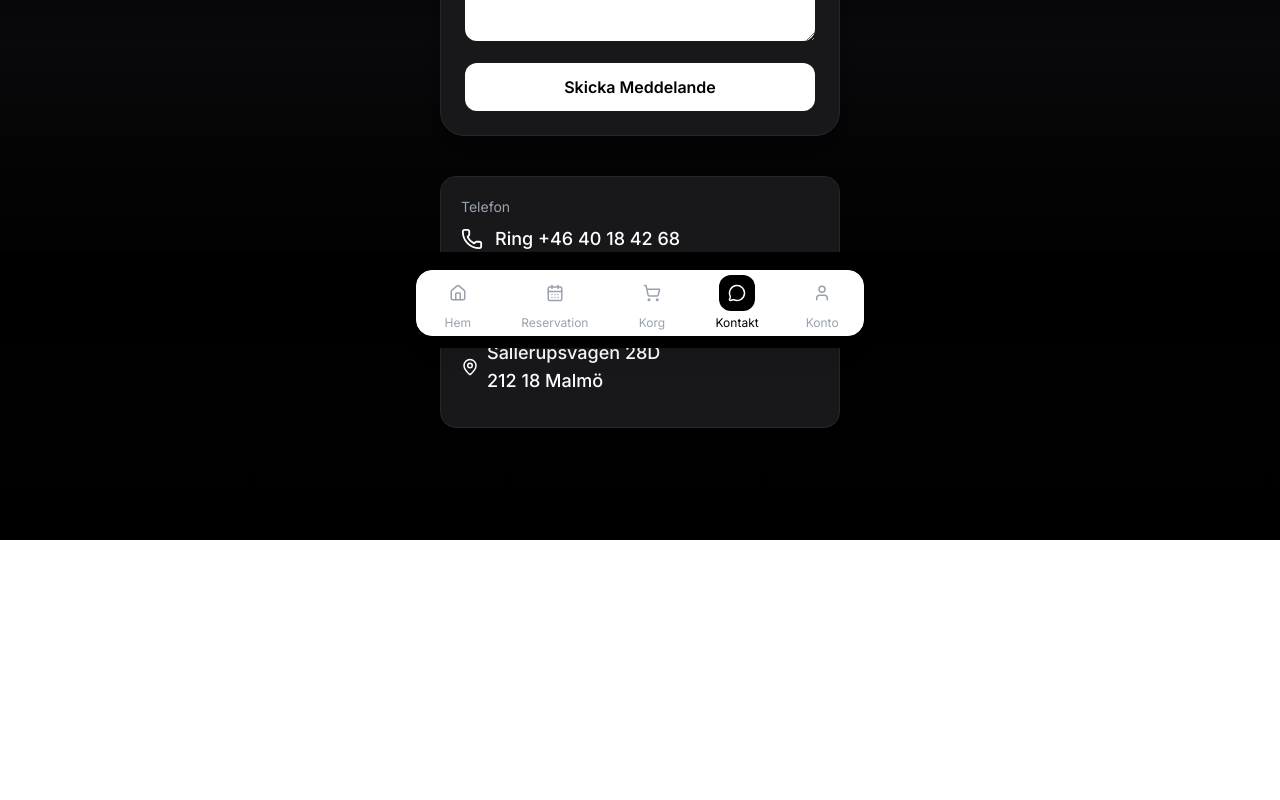
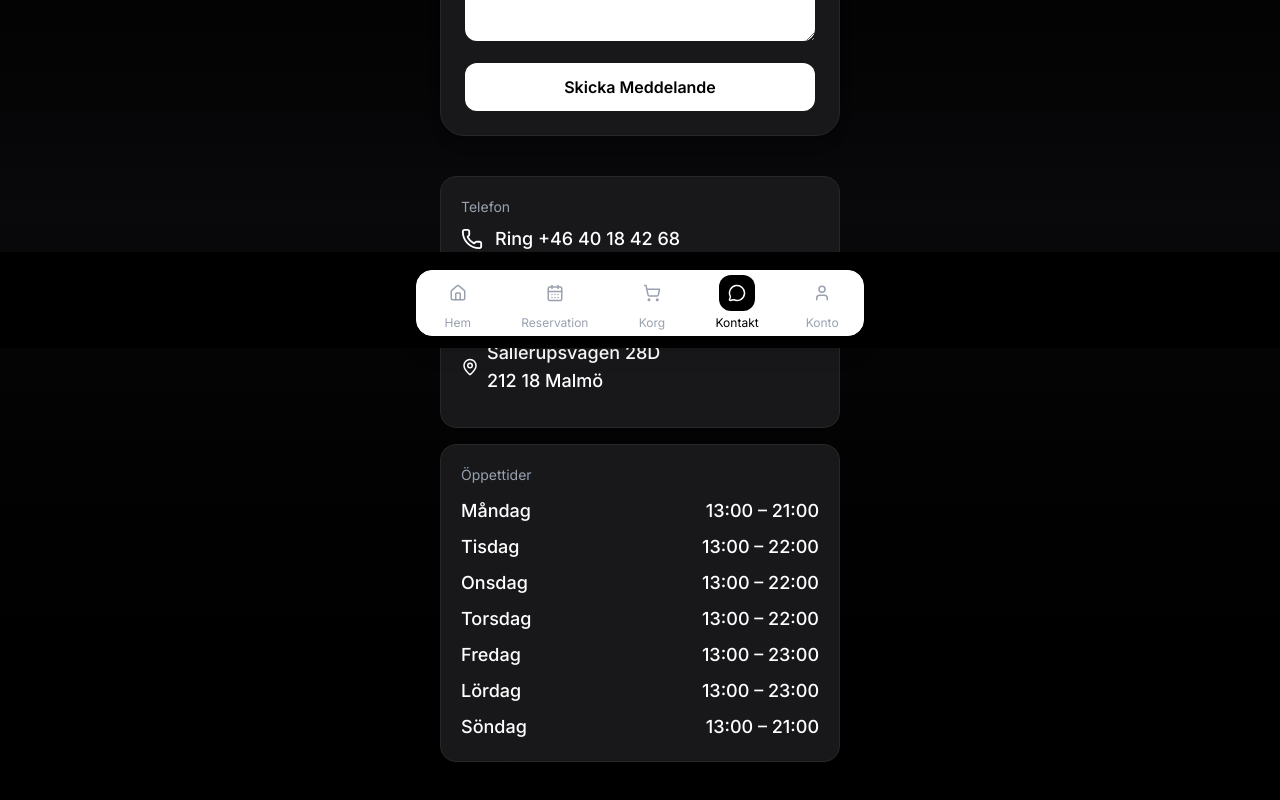
Before and after one commit to eyuptekbas-rgb/ellstorpskrog, a Next.js app: page /kontakt in a window 1280 px wide. Shown: the part 452-1252 px from the top of the page. Before the commit the page ends 992 px from the top, so only its background shows below. Built offline with nearby package versions, Linux system fonts and the light colour scheme.

Commit message:
Restore opening hours and keep full contact layout

```diff
--- a/app/kontakt/page.tsx
+++ b/app/kontakt/page.tsx
@@ -10,13 +10,11 @@ export default function KontaktPage() {
   const [email, setEmail] = useState("");
   const [message, setMessage] = useState("");
   const [loading, setLoading] = useState(false);
-  const [success, setSuccess] = useState(false);
   const [error, setError] = useState(false);
 
   async function handleSubmit(e: React.FormEvent) {
     e.preventDefault();
     setLoading(true);
-    setSuccess(false);
     setError(false);
 
     try {
@@ -28,7 +26,6 @@ export default function KontaktPage() {
 
       if (!res.ok) throw new Error();
 
-      setSuccess(true);
       setName("");
       setEmail("");
       setMessage("");
@@ -55,15 +52,9 @@ export default function KontaktPage() {
         <div className="bg-zinc-900 border border-zinc-800 rounded-3xl p-6 shadow-lg mb-10">
           <h2 className="text-lg font-medium mb-4">Skicka meddelande</h2>
 
-          {success && (
-            <div className="mb-4 rounded-xl bg-green-900/40 border border-green-700 p-3 text-green-300">
-              Tack för ditt meddelande! Vi återkommer så snart som möjligt.
-            </div>
-          )}
-
           {error && (
             <div className="mb-4 rounded-xl bg-red-900/40 border border-red-700 p-3 text-red-300">
-              Något gick fel. Försök igen lite senare.
+              Det gick inte att skicka meddelandet just nu. Försök igen lite senare.
             </div>
           )}
 
@@ -103,6 +94,8 @@ export default function KontaktPage() {
 
         {/* INFO SEKTION */}
         <div className="space-y-4">
+
+          {/* TELEFON */}
           <div className="bg-zinc-900 border border-zinc-800 rounded-2xl p-5">
             <p className="text-sm text-gray-400 mb-2">Telefon</p>
             <a
@@ -114,6 +107,7 @@ export default function KontaktPage() {
             </a>
           </div>
 
+          {/* ADRESS */}
           <div className="bg-zinc-900 border border-zinc-800 rounded-2xl p-5">
             <p className="text-sm text-gray-400 mb-2">Adress</p>
             <div className="flex items-center gap-2 mb-3">
@@ -124,6 +118,43 @@ export default function KontaktPage() {
               </span>
             </div>
           </div>
+
+          {/* ÖPPETTIDER */}
+          <div className="bg-zinc-900 border border-zinc-800 rounded-2xl p-5">
+            <p className="text-sm text-gray-400 mb-3">Öppettider</p>
+
+            <div className="space-y-2 text-lg font-medium">
+              <div className="flex justify-between">
+                <span>Måndag</span>
+                <span>13:00 – 21:00</span>
+              </div>
+              <div className="flex justify-between">
+                <span>Tisdag</span>
+                <span>13:00 – 22:00</span>
+              </div>
+              <div className="flex justify-between">
+                <span>Onsdag</span>
+                <span>13:00 – 22:00</span>
+              </div>
+              <div className="flex justify-between">
+                <span>Torsdag</span>
+                <span>13:00 – 22:00</span>
+              </div>
+              <div className="flex justify-between">
+                <span>Fredag</span>
+                <span>13:00 – 23:00</span>
+              </div>
+              <div className="flex justify-between">
+                <span>Lördag</span>
+                <span>13:00 – 23:00</span>
+              </div>
+              <div className="flex justify-between">
+                <span>Söndag</span>
+                <span>13:00 – 21:00</span>
+              </div>
+            </div>
+          </div>
+
         </div>
       </section>
 
```
